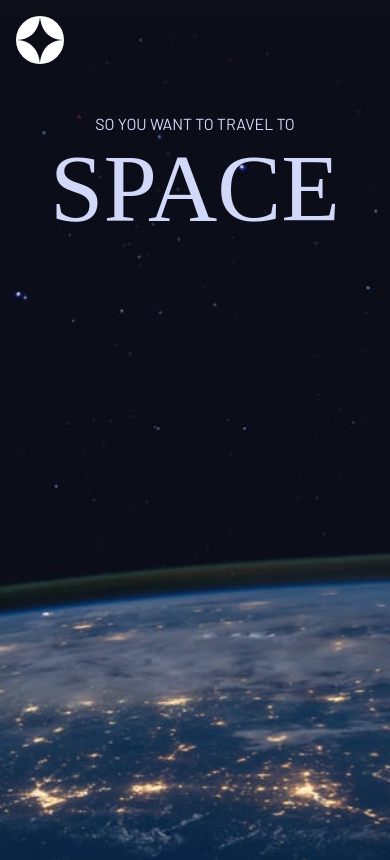
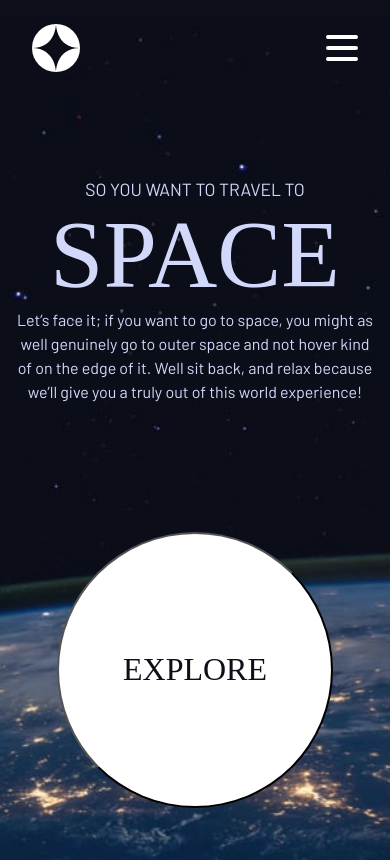
Before and after one commit to gkinghorn3/Space-tourism-site-React-version, a React (Vite) app: page / in a window 390 px wide. Built offline with nearby package versions, Linux system fonts and the light colour scheme; a web font is replaced by a local one.

Commit message:
burger menu functionality & state control, home section styled

```diff
--- a/package.json
+++ b/package.json
@@ -13,6 +13,7 @@
     "react": "^18.2.0",
     "react-dom": "^18.2.0",
     "react-router-dom": "^6.17.0",
+    "react-scroll": "^1.9.0",
     "styled-components": "^6.1.0"
   },
   "devDependencies": {
--- a/src/App.jsx
+++ b/src/App.jsx
@@ -1,7 +1,7 @@
 import { useState, useEffect } from "react";
 import { Routes, Route } from "react-router-dom";
 
-import { Navigation } from "./components";
+import { Navigation, BurgerMenu, Burger } from "./components";
 import { Destinations } from "./routes";
 
 import {selectBg} from './utils';
@@ -20,13 +20,15 @@ function App() {
 
   }, [])
 
-
-
-
-
+  const [open, setOpen] = useState(false);
 
   return (
       <div id='bg-img-container' style={{ backgroundImage: `url(/backgrounds/${selectBg(screenWidth, tabSelected)})` }}>
+        <div className='side-drawer'>
+        <BurgerMenu open={open} setOpen={setOpen} />
+        <Burger open={open} setOpen={setOpen}  />
+      </div>
+
         <Routes>
         <Route path="/" element={<Navigation tabSelector={setTabSelected} />}>
 
--- /dev/null
+++ b/src/components/Burger/Burger.Component.jsx
@@ -0,0 +1,21 @@
+import { bool, func } from 'prop-types';
+
+
+import './Burger.styles.scss';
+
+const Burger = ({open, setOpen}) => {
+    return (
+      <div className='burger-icon' open={open} onClick={() => setOpen(!open)}>
+        <div className={` ${open === true ? 'first-child-rotate' : ''}`} />
+        <div  className={` ${open === true ? 'second-child-translate' : ''}`}/>
+        <div className={` ${open === true ? 'third-child-rotate' : ''}`}/>
+      </div>
+    )
+  }
+
+  Burger.propTypes = {
+    open: bool.isRequired,
+    setOpen: func.isRequired,
+  };
+
+  export default Burger;
--- /dev/null
+++ b/src/components/Burger/Burger.styles.scss
@@ -0,0 +1,47 @@
+.burger-icon {
+  position: absolute;
+  top: 2rem;
+  right: 2rem;
+  display: flex;
+  flex-direction: column;
+  justify-content: space-around;
+  width: 2rem;
+  height: 2rem;
+  background: transparent;
+  border: none;
+  cursor: pointer;
+  padding: 0;
+  z-index: 10;
+
+  @media (min-width: 680px) {
+    display: none;
+  }
+
+  &:focus {
+    outline: none;
+  }
+
+  div {
+    width: 2rem;
+    height: 0.25rem;
+    background: white;
+    border-radius: 10px;
+    transition: all 0.3s linear;
+    position: relative;
+    transform-origin: 1px;
+
+    &.first-child-rotate {
+      transform: rotate(45deg);
+    }
+
+    &.second-child-translate {
+    opacity: 0;
+    transform: translateX(20px);
+
+    }
+
+    &.third-child-rotate {
+      transform: rotate(-45deg);
+    }
+  }
+}
--- /dev/null
+++ b/src/components/Burger/BurgerMenu.component.jsx
@@ -0,0 +1,18 @@
+import { bool } from "prop-types";
+import { Link } from "react-router-dom";
+
+import "./BurgerMenu.styles.scss";
+
+const BurgerMenu = ({ open, setOpen }) => {
+  return (
+    <div className={`burger-menu ${open === true ? "open" : ""}`}>
+
+
+    </div>
+  );
+};
+
+BurgerMenu.propTypes = {
+  open: bool.isRequired,
+};
+export default BurgerMenu;
--- /dev/null
+++ b/src/components/Burger/BurgerMenu.styles.scss
@@ -0,0 +1,50 @@
+.burger-menu {
+    display: flex;
+    flex-direction: column;
+    justify-content: center;
+    background: #1B3356;
+    height: 100vh;
+    text-align: left;
+    padding: 2rem;
+    position: fixed;
+    top: 0;
+    right: 0;
+    z-index: 2;
+    transition: transform 0.3s ease-in-out;
+    transform: translateX(100%);
+
+    &.open {
+        transform: translateX(0);
+    }
+
+
+    @media (max-width: 700px) {
+      width: 100%;
+    }
+
+    a {
+      font-size: 2rem;
+      text-transform: uppercase;
+      padding: 2rem 0;
+      font-weight: bold;
+      letter-spacing: 0.5rem;
+      color: white;
+      text-decoration: none;
+      transition: color 0.3s linear;
+
+      @media (max-width: 700px) {
+        font-size: 1.5rem;
+        text-align: center;
+      }
+
+      &:hover {
+        color: red;
+      }
+    }
+
+    .social-links {
+      display: flex;
+      justify-content: center;
+      gap: 2rem;
+    }
+  }
--- a/src/components/Navigation/Navigation.component.jsx
+++ b/src/components/Navigation/Navigation.component.jsx
@@ -38,7 +38,6 @@ const Navigation = ({ tabSelector }) => {
             >
               <span>00</span>home
             </li>
-
           </Link>
 
           <Link to="/destinations">
@@ -69,11 +68,24 @@ const Navigation = ({ tabSelector }) => {
       </nav>
       {homeVisible && (
         <section className="home-content-container">
-           <div className='home-heading-txt'>
-           <h1 className="uppercase -fs-400">So you want to travel to</h1>
-           <span className='fs-900 uppercase ff-serif'>Space</span>
+          <div className=" flex home-heading-content ">
+            <div>
+              <h1 className="uppercase ">So you want to travel to</h1>
+              <span className="fs-900 uppercase ff-serif">Space</span>
+              <p>
+                Let’s face it; if you want to go to space, you might as well
+                genuinely go to outer space and not hover kind of on the edge of
+                it. Well sit back, and relax because we’ll give you a truly out
+                of this world experience!
+              </p>
             </div>
 
+            <div>
+              <button className="large-btn uppercase ff-serif fs-600 text-dark bg-white">
+                Explore
+              </button>
+            </div>
+          </div>
         </section>
       )}
       <Outlet />
--- a/src/components/Navigation/navigation.styles.scss
+++ b/src/components/Navigation/navigation.styles.scss
@@ -9,16 +9,18 @@
   padding-top: 2rem;
 
   @media (max-width: 768px) {
-   padding: 0 1rem;
+
     margin-top: 1rem;;
 
   }
 
   .heading-left {
+    position: relative;
     flex-basis: 35%;
 
     img {
-      margin-top: 2.4rem;
+      position: absolute;
+      top: calc(50% - 24px);
       @media (max-width: 768px) {
        margin: 0;
 
@@ -34,7 +36,7 @@
     background-color: hsl(var(--clr-white) / 0.04);
     backdrop-filter: blur(20.774227142333984px);
     gap: 1rem;
-    @media (max-width: 768px) {
+    @media (max-width: 679px) {
       display: none;
     }
 
@@ -49,6 +51,12 @@
       padding-right: 0.8rem;
       font-size: clamp(1rem, 0.0368rem + 2.0067vw, 1.75rem);
 
+      span {
+
+        @media (max-width: 900px) {
+          display: none;
+        }
+      }
 
     }
   }
@@ -60,8 +68,41 @@
 /* home 'content' section */
 /**************************/
 
+.home-content-container {
 
-.home-heading-txt {
 
-  margin-top: 3rem;
+  .home-heading-content {
+    max-width: 500px;
+    margin-top: 3rem;
+    margin-left: auto;
+    margin-right: auto;
+    flex-direction: column;
+    align-items: center;
+
+    @media (min-width: 996px) {
+      flex-direction: row;
+    }
+
+    &>div {
+      margin: 0 1rem;
+    }
+
+    @media (max-width: 780px) {
+      margin-top: 8rem;
+    }
+
+    h1 {
+      font-size: clamp(1.1rem, 0.8003rem + 1.2295vw, 1.85rem);
+    }
+
+    button {
+      // transform: scale(.9);
+      margin-top: 1.5rem;
+      padding: 2em;
+
+      @media (max-width: 600px) {
+        margin-top: 7rem;
+      }
+    }
+  }
 }
--- a/src/components/index.js
+++ b/src/components/index.js
@@ -1 +1,5 @@
 export {default as Navigation} from './Navigation/Navigation.component.jsx';
+
+export {default as BurgerMenu} from './Burger/BurgerMenu.component.jsx';
+
+export {default as Burger} from './Burger/Burger.Component.jsx';
--- a/src/index.scss
+++ b/src/index.scss
@@ -166,7 +166,8 @@ a {
 
 .flex {
   display: flex;
-  flex-direction: var(--flex-dir, row);
+
+
   gap: var(--gap, 1rem);
 
 }
@@ -264,10 +265,11 @@ a {
   display: grid;
   z-index: 1;
   place-items: center;
+
   aspect-ratio: 1;
   text-decoration: none;
   border-radius: 50%;
-  padding: 0 2em;
+  // padding: 0 1em;
  }
 
  .large-btn::after {
@@ -285,7 +287,9 @@ a {
  .large-btn:focus::after {
     opacity: 1;
     transform: scale(1.4);
- }.large-btn::after {
+ }
+
+ .large-btn::after {
   content: "";
   position: absolute;
   z-index: -1;
```
Also changed, not shown: 1 other file (tests, documents, lock files or other folders). Lines whose indentation alone changed are shown as unchanged.
